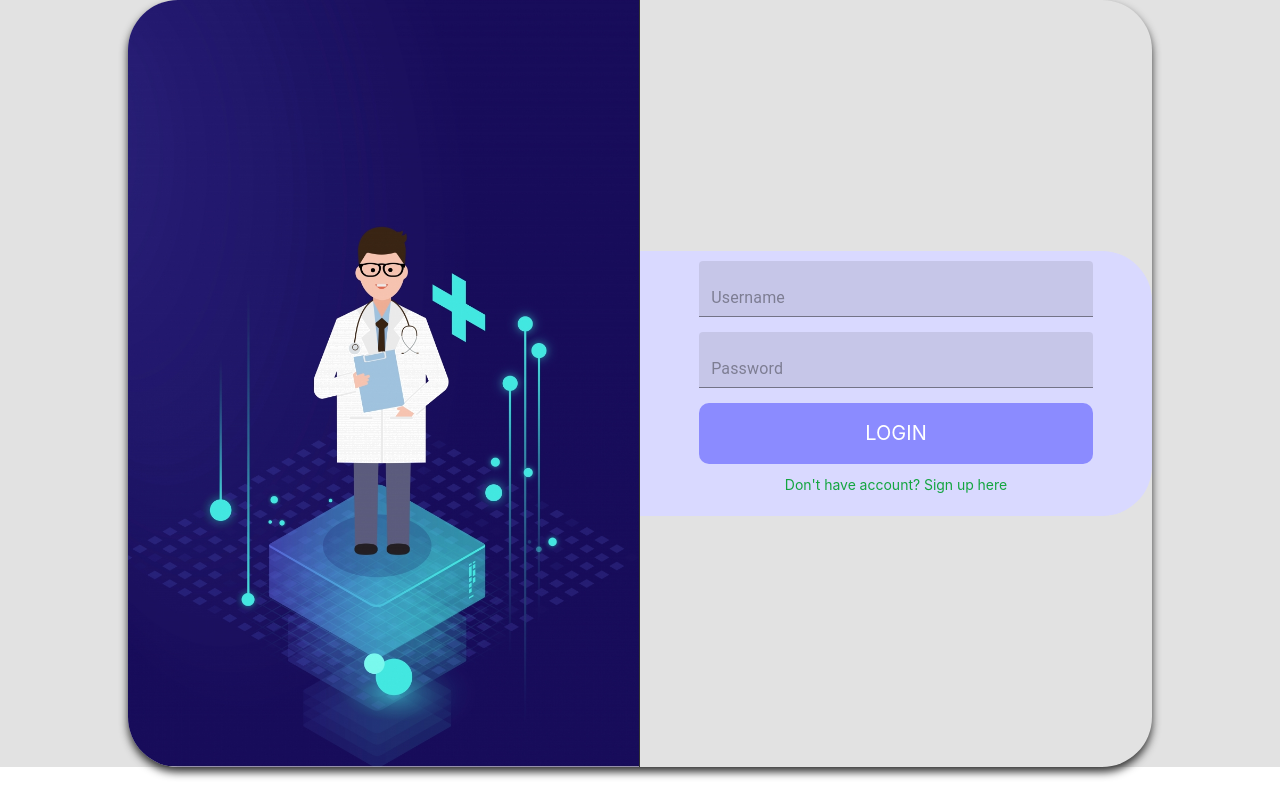
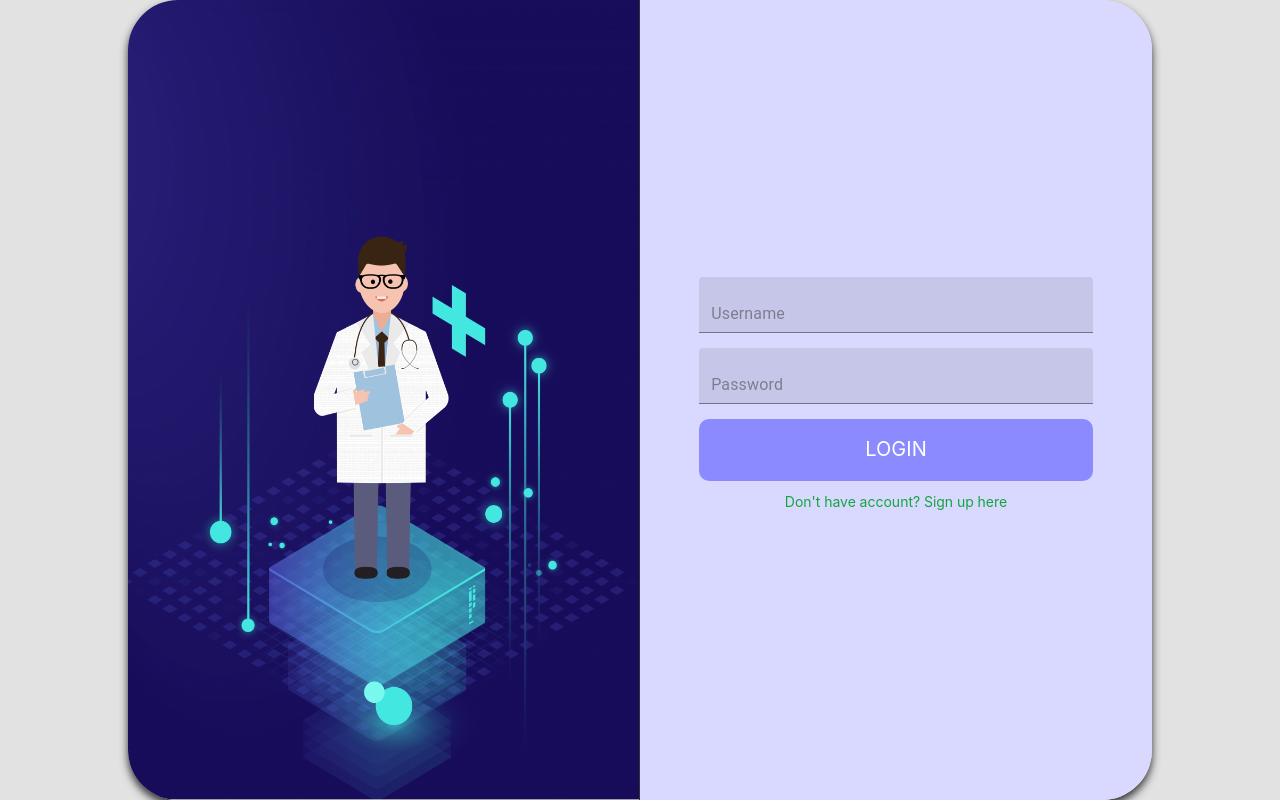
Before and after one commit to HekarKET/doctor-note, a Next.js app in the folder doctor-note/: page / in a window 1280 px wide. Built offline with nearby package versions, Linux system fonts and the light colour scheme.

Commit message:
fix: login page css updated

```diff
--- a/doctor-note/styles/Home.module.css
+++ b/doctor-note/styles/Home.module.css
@@ -8,7 +8,7 @@
 }
 
 .login_container {
-  height: 80%;
+  height: 100vh;
   width: 80%;
   z-index: 2;
   /* background-color: blue; */
```
